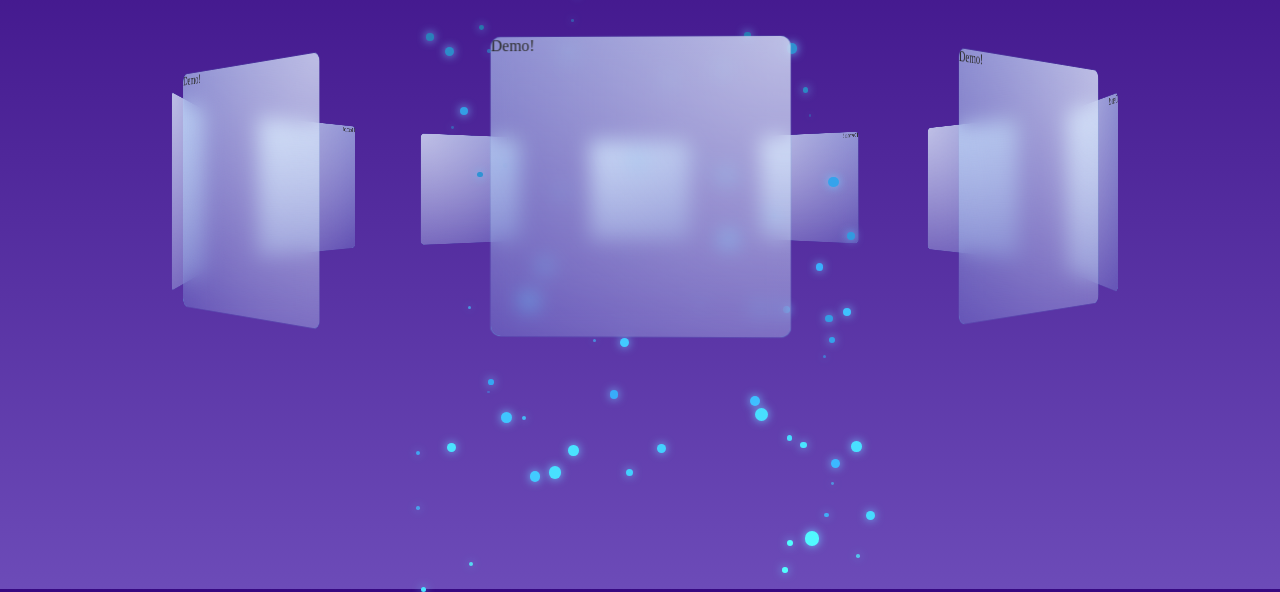
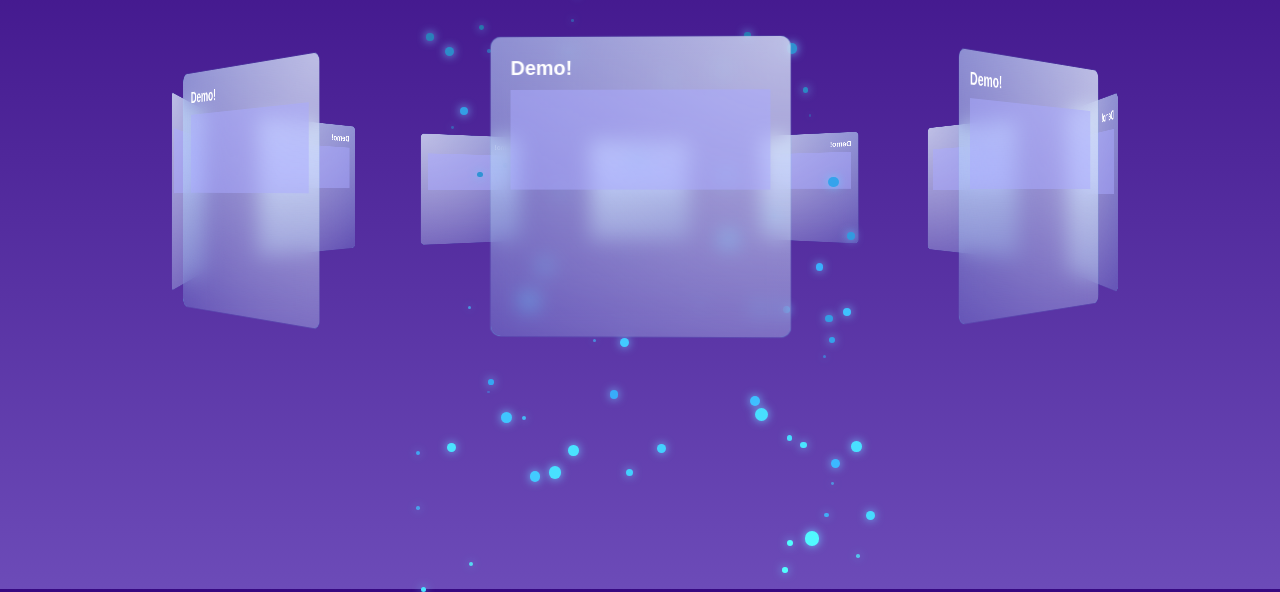
Before and after one commit to mbellman/thisismywebsite.org, a website built with webpack: page src/index.html in a window 1280 px wide. Shown: the part 211-803 px from the top of the page. Built offline with nearby package versions, Linux system fonts and the light colour scheme.

Commit message:
background color changing with scroll offset, updates to demo block layout

```diff
--- a/src/index.ts
+++ b/src/index.ts
@@ -3,14 +3,18 @@ import PaneCarousel from './widgets/PaneCarousel';
 import Pane from './widgets/Pane';
 import Particles from './widgets/Particles';
 import Text3D from './widgets/Text3D';
-import { animate, debounce, lerp } from './utilities';
+import { animate, debounce, lerp, multiply, rgb, toRgb } from './utilities';
 
 import './page.scss';
 
 function createDemoBlock(): string {
   return `
     <div class="demo-block">
-      Demo!
+      <h2 class="demo-block--title">
+        Demo!
+      </h2>
+      <div class="demo-block--image">
+      </div>
     </div>
   `;
 }
@@ -48,6 +52,9 @@ function main(): void {
   let slideIndex = 0;
   let currentYOffset = 0;
 
+  const bodyBgColorTop = rgb(55, 9, 129);
+  const bodyBgColorBottom = rgb(108, 75, 184);
+
   const goToSlide = debounce((index: number) => {
     if (index < 0) index = 0;
 
@@ -72,6 +79,11 @@ function main(): void {
     });
 
     particles.setYOffset(currentYOffset * 0.4);
+
+    const bgTop = multiply(bodyBgColorTop, 1 + -currentYOffset / 2000);
+    const bgBottom = multiply(bodyBgColorBottom, 1 + -currentYOffset / 2000);
+
+    document.body.style.background = `linear-gradient(to bottom, ${toRgb(bgTop)}, ${toRgb(bgBottom)})`;
   });
 
   document.addEventListener('wheel', e => {
--- a/src/page.scss
+++ b/src/page.scss
@@ -4,3 +4,21 @@ body {
   margin: 0;
   overflow: hidden;
 }
+
+.demo-block {
+  padding: 20px;
+
+  &--title {
+    color: white;
+    font-family: Arial, Helvetica, sans-serif;
+    font-size: 20px;
+    margin: 0;
+  }
+
+  &--image {
+    background-color: #aaf;
+    height: 100px;
+    margin: 10px 0;
+    opacity: 0.5;
+  }
+}
```
